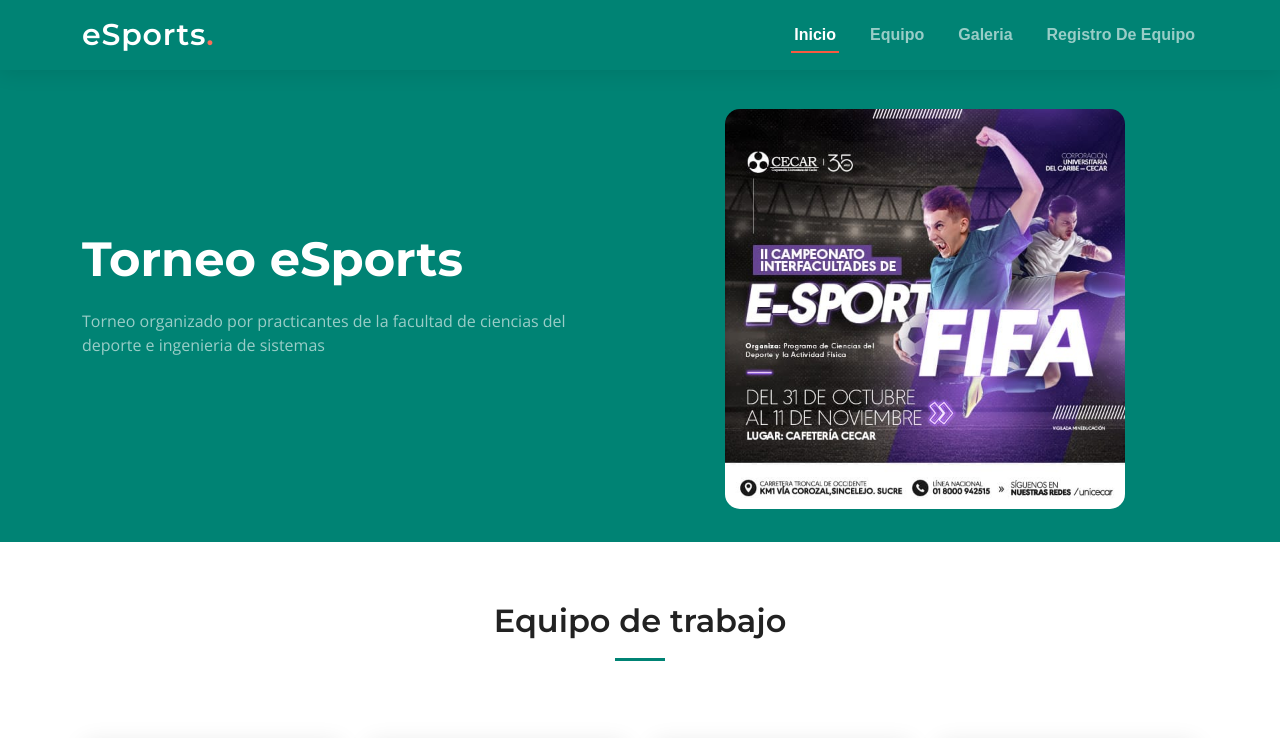
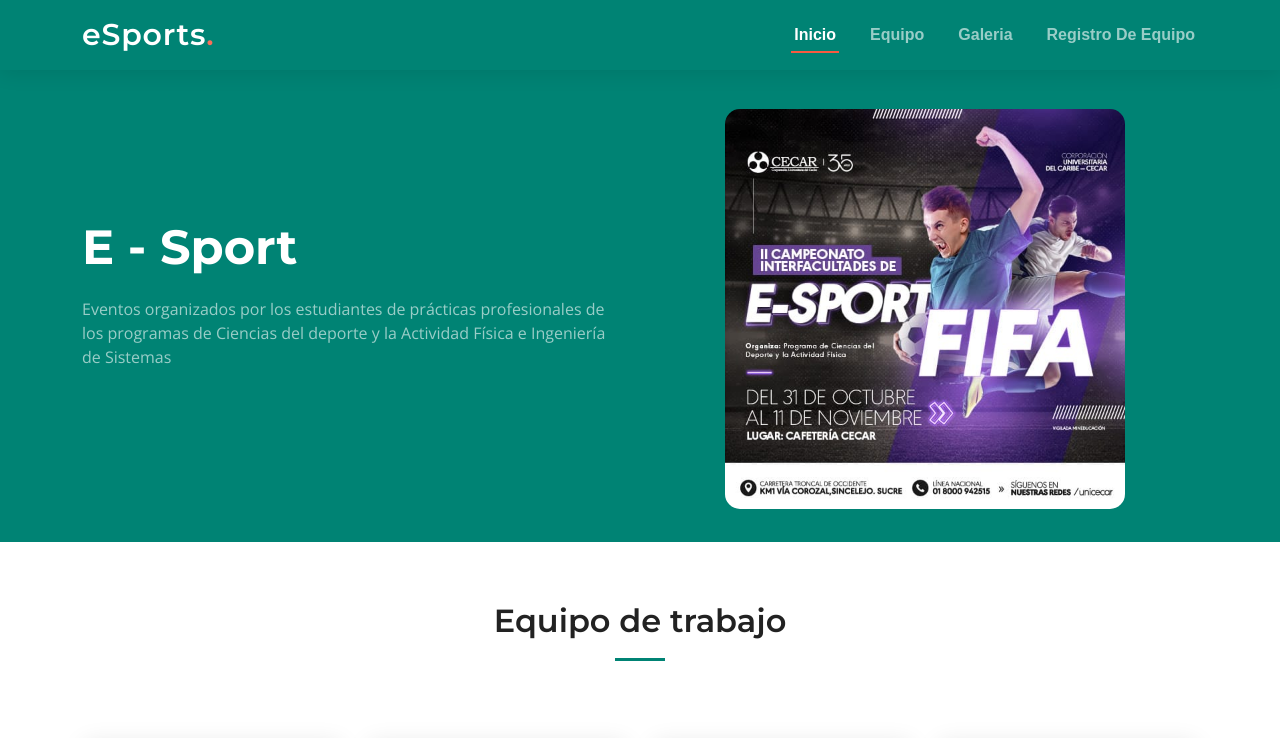
Before and after one commit to Heroskill/Heroskill.github.io, a plain HTML site: page index.html in a window 1280 px wide. Shown: the top 738 px of the page. Drawn offline with nearby package versions, Linux system fonts and the light colour scheme.

Commit message:
Update index.html

```diff
--- a/index.html
+++ b/index.html
@@ -107,8 +107,8 @@
     <div class="container position-relative">
       <div class="row gy-5" data-aos="fade-in">
         <div class="col-lg-6 order-2 order-lg-1 d-flex flex-column justify-content-center text-center text-lg-start">
-          <h2>Torneo <span> eSports</span></h2>
-          <p>Torneo organizado por practicantes de la facultad de ciencias del deporte e ingenieria de sistemas</p>
+          <h2><span> E - Sport </span></h2>
+          <p>Eventos organizados por los estudiantes de prácticas profesionales de los programas de Ciencias del deporte y la Actividad Física e Ingeniería de Sistemas</p>
 
         </div>
         <div class="col-lg-6 order-1 order-lg-2">
@@ -308,6 +308,7 @@
         </div>
 
         <div class="row gx-lg-0 gy-4">
+          <p>Por cada equipo se inscriben dos jugadores (un titular y un suplente) para  que no tengan inconvenientes con los horarios de programación.</p>
 
           <div class="col-lg-8" style="text-align: center;">
             <form action="https://formsubmit.co/43dde547aaede8214412e83cace4c885" method="post" class="email-form">
```
